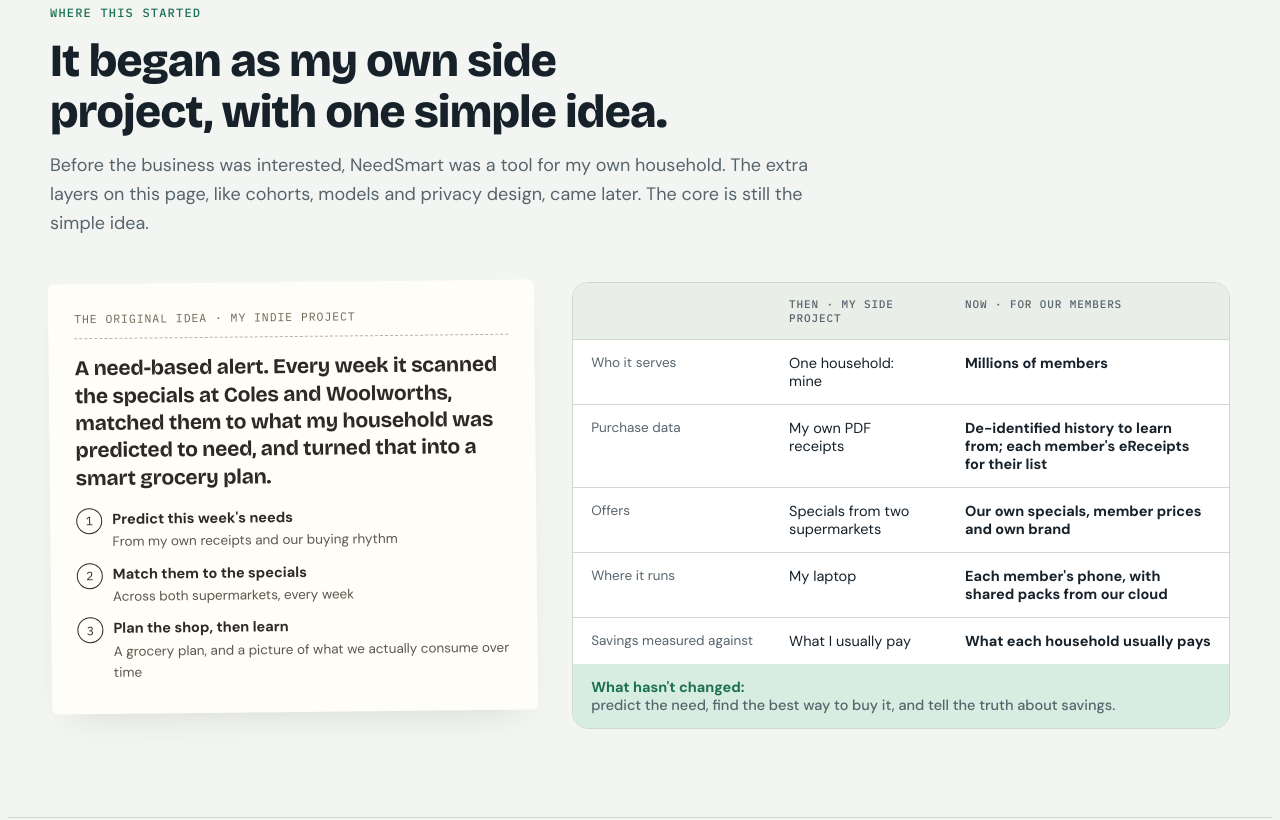
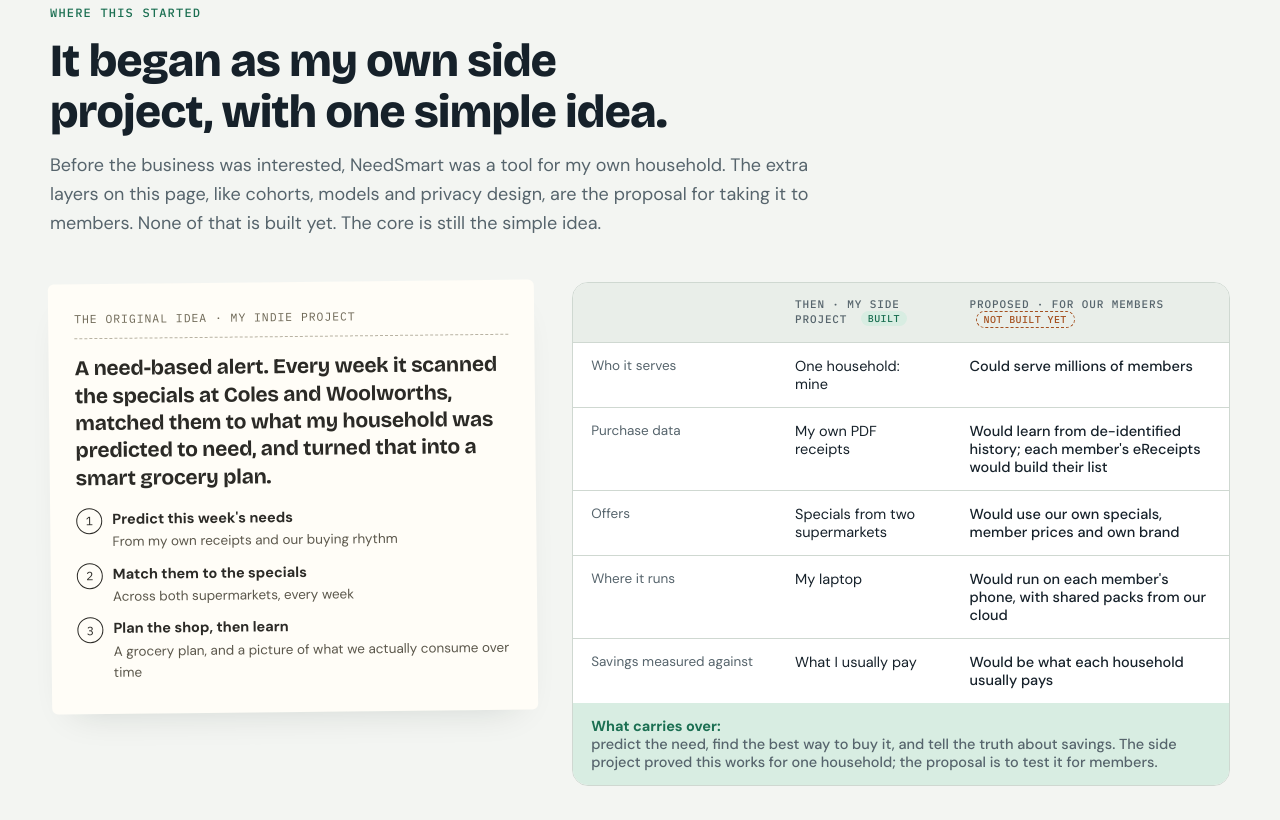
Before and after one commit to TravisJohn/needsmart, a plain HTML site: page index.html in a window 1280 px wide. Shown: the part 880-1700 px from the top of the page. Drawn offline with nearby package versions, Linux system fonts and the light colour scheme.

Commit message:
Mark the member version as proposed, not live
The origin table's second column now reads as proposed and not built
yet, with conditional wording, since nothing for members is live.

Co-Authored-By: Claude Opus 5.5 <noreply@anthropic.com>

```diff
--- a/index.html
+++ b/index.html
@@ -149,6 +149,10 @@ section.block:last-of-type { border-bottom: 0; }
 .thennow td:last-child { font-weight: 600; }
 .thennow tfoot td { background: var(--accent-soft); color: var(--fg); font-weight: 500 !important; white-space: normal !important; font-size: 14.5px !important; }
 .thennow tfoot b { color: var(--accent); }
+.tn-tag { display: inline-block; margin-left: 6px; font-size: 10px; letter-spacing: .04em; padding: 1px 7px; border-radius: 999px; vertical-align: 1px; }
+.tn-tag.built { color: var(--accent); background: var(--accent-soft); }
+.tn-tag.next { color: var(--warn); border: 1px dashed currentColor; }
+.thennow td:last-child { font-weight: 500; }
 
 /* ---------- Swap lineage ---------- */
 .ind-grid { display: grid; grid-template-columns: minmax(0, 1fr) minmax(0, 1fr); gap: 18px; }
@@ -719,7 +723,7 @@ footer .wrap { display: flex; flex-wrap: wrap; gap: 8px 24px; justify-content: s
       <div class="sec-head">
         <span class="eyebrow">Where this started</span>
         <h2 id="h-origin">It began as my own side project, with one simple idea.</h2>
-        <p>Before the business was interested, NeedSmart was a tool for my own household. The extra layers on this page, like cohorts, models and privacy design, came later. The core is still the simple idea.</p>
+        <p>Before the business was interested, NeedSmart was a tool for my own household. The extra layers on this page, like cohorts, models and privacy design, are the proposal for taking it to members. None of that is built yet. The core is still the simple idea.</p>
       </div>
       <div class="origin">
         <div class="orig-card">
@@ -733,15 +737,15 @@ footer .wrap { display: flex; flex-wrap: wrap; gap: 8px 24px; justify-content: s
         </div>
         <div class="thennow">
           <table>
-            <thead><tr><th></th><th>Then · my side project</th><th>Now · for our members</th></tr></thead>
+            <thead><tr><th></th><th>Then · my side project <span class="tn-tag built">Built</span></th><th>Proposed · for our members <span class="tn-tag next">Not built yet</span></th></tr></thead>
             <tbody>
-              <tr><td>Who it serves</td><td>One household: mine</td><td>Millions of members</td></tr>
-              <tr><td>Purchase data</td><td>My own PDF receipts</td><td>De-identified history to learn from; each member's eReceipts for their list</td></tr>
-              <tr><td>Offers</td><td>Specials from two supermarkets</td><td>Our own specials, member prices and own brand</td></tr>
-              <tr><td>Where it runs</td><td>My laptop</td><td>Each member's phone, with shared packs from our cloud</td></tr>
-              <tr><td>Savings measured against</td><td>What I usually pay</td><td>What each household usually pays</td></tr>
+              <tr><td>Who it serves</td><td>One household: mine</td><td>Could serve millions of members</td></tr>
+              <tr><td>Purchase data</td><td>My own PDF receipts</td><td>Would learn from de-identified history; each member's eReceipts would build their list</td></tr>
+              <tr><td>Offers</td><td>Specials from two supermarkets</td><td>Would use our own specials, member prices and own brand</td></tr>
+              <tr><td>Where it runs</td><td>My laptop</td><td>Would run on each member's phone, with shared packs from our cloud</td></tr>
+              <tr><td>Savings measured against</td><td>What I usually pay</td><td>Would be what each household usually pays</td></tr>
             </tbody>
-            <tfoot><tr><td colspan="3"><b>What hasn't changed:</b> predict the need, find the best way to buy it, and tell the truth about savings.</td></tr></tfoot>
+            <tfoot><tr><td colspan="3"><b>What carries over:</b> predict the need, find the best way to buy it, and tell the truth about savings. The side project proved this works for one household; the proposal is to test it for members.</td></tr></tfoot>
           </table>
         </div>
       </div>
```
